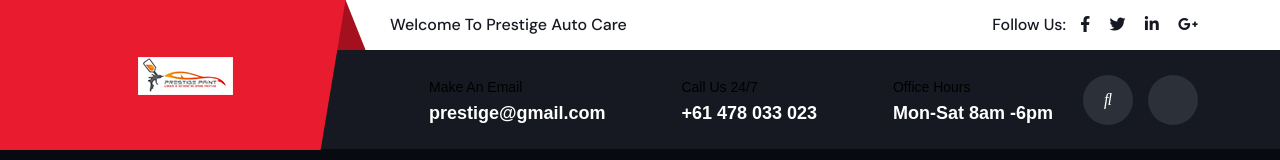
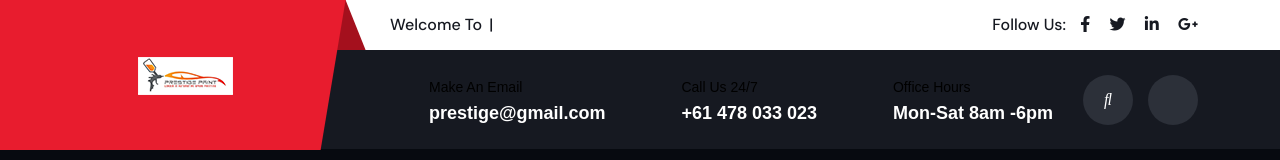
Before and after one commit to tharih/prestige-auto-care, a Next.js app: page / in a window 1280 px wide. Shown: the top 160 px of the page. Built offline with nearby package versions, Linux system fonts and the light colour scheme; a web font is replaced by a local one.

Commit message:
add animation to header

```diff
--- a/components/components/Header.tsx
+++ b/components/components/Header.tsx
@@ -6,6 +6,7 @@ import styles from "./Header.module.css";
 import { menuItems } from "../../data/menuItems";
 import SideBarItems from "./SideBarItems";
 import { FaMapMarkerAlt } from "react-icons/fa";
+import { useTypewriter, Cursor, Typewriter } from "react-simple-typewriter";
 
 type Props = {};
 
@@ -190,7 +191,13 @@ const Header = (props: Props) => {
               <div className="row justify-content-center justify-content-md-between align-items-center">
                 <div className="col-auto">
                   <p className="header-notice d-none d-lg-block">
-                    Welcome To Prestige Auto Care
+                    <Typewriter
+                      words={["Welcome To Prestige Auto Care"]}
+                      cursorStyle="|"
+                      cursor
+                      loop={true}
+                      delaySpeed={2000}
+                    />
                   </p>
                 </div>
                 <div className="col-auto">
--- a/pages/index.tsx
+++ b/pages/index.tsx
@@ -35,7 +35,7 @@ export default function Home({}: Props) {
     slidesToShow: 1,
     slidesToScroll: 1,
     arrows: false,
-    autoplay: false,
+    autoplay: true,
   };
   const settings_001 = {
     dots: false,
```
